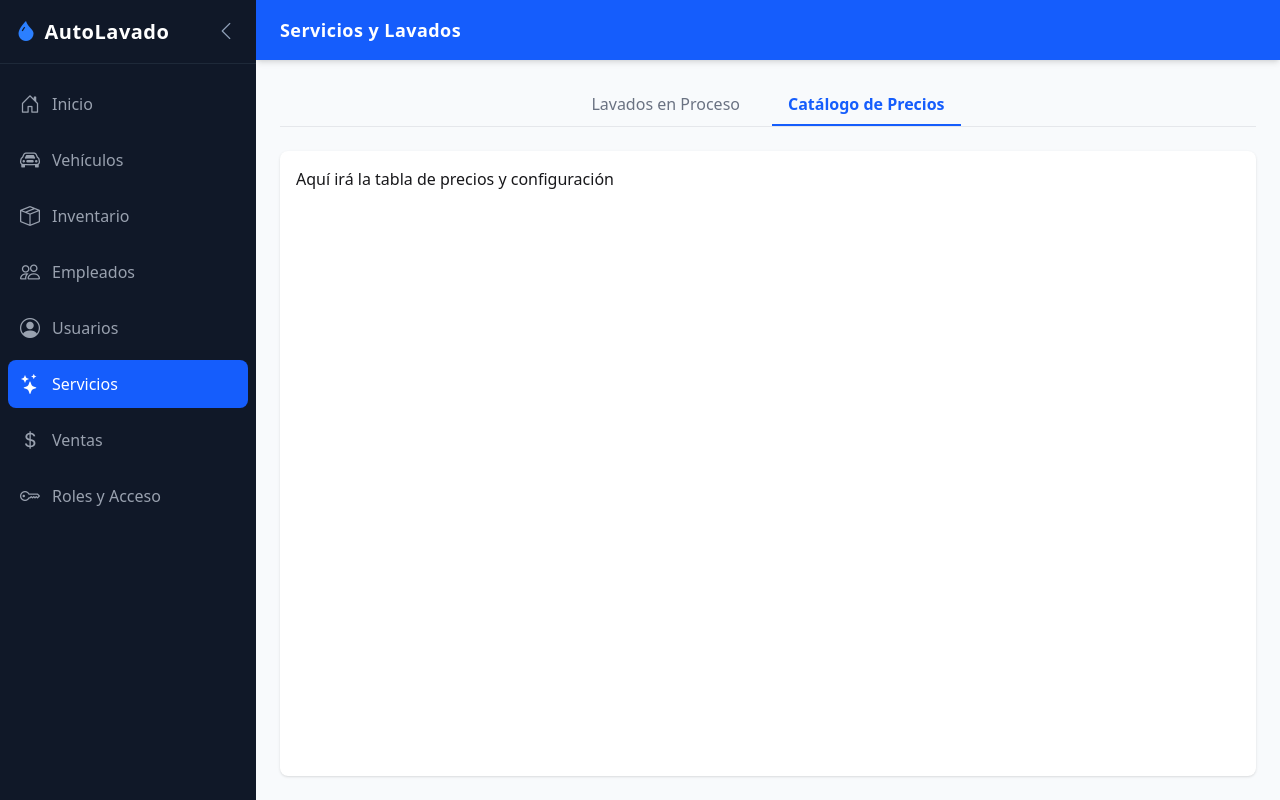
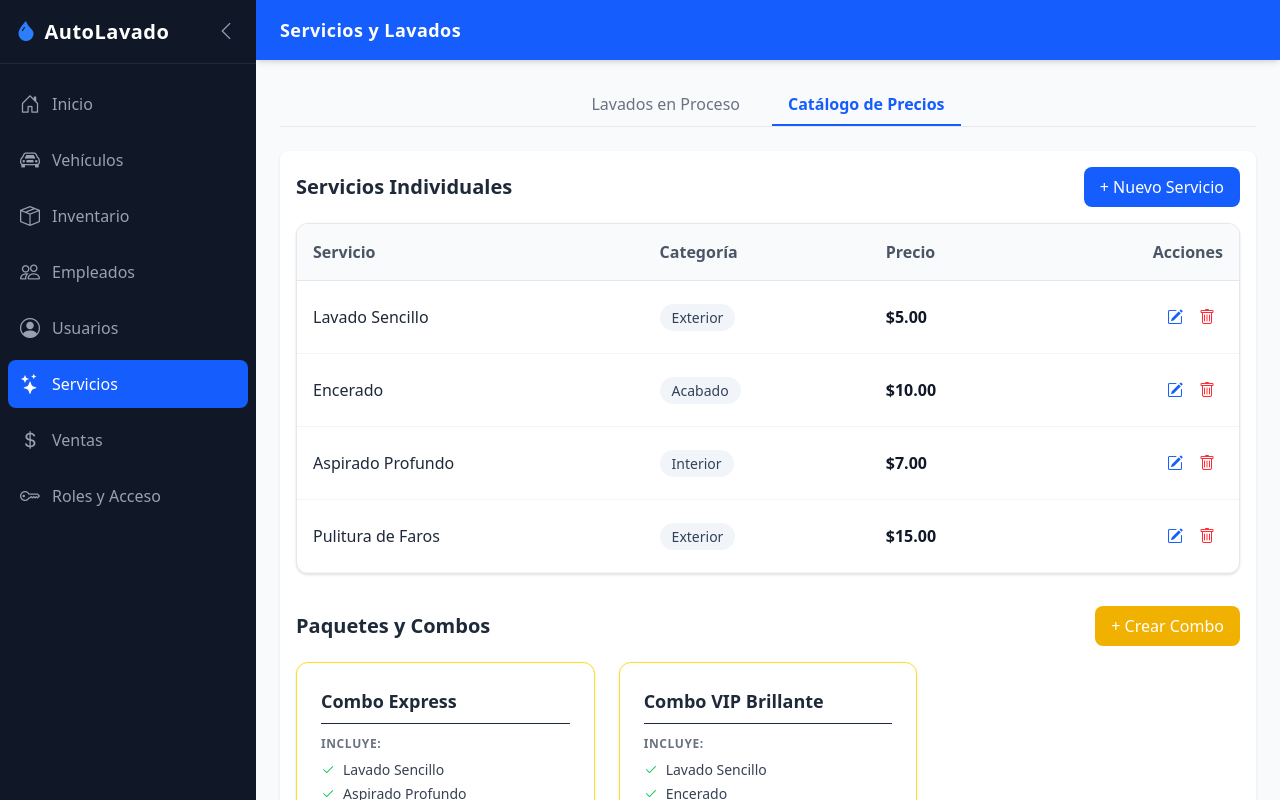
Before and after one commit to thewolf160/AquaGlossPro-Frontend, a React (Vite) app: page /services in a window 1280 px wide. Both pictures are taken after a click on the button "Catálogo de Precios". Built offline with nearby package versions, Linux system fonts and the light colour scheme.

Commit message:
ServicesCatalog Iniciado

```diff
--- /dev/null
+++ b/src/components/ServiceCatalog.tsx
@@ -0,0 +1,139 @@
+import { useState } from "react";
+
+// 1. DEFINICIÓN DE TIPOS SEPARADOS
+// Estructura para un servicio individual
+interface CatalogService {
+  id: string;
+  name: string;
+  category: string;
+  price: number;
+}
+
+// Estructura para un Combo (Agrupa servicios)
+interface ComboPackage {
+  id: string;
+  name: string;
+  includedServices: string[]; // Array con los nombres de los servicios
+  comboPrice: number;         // El precio con descuento
+  originalPrice: number;      // Lo que costaría por separado
+}
+
+// 2. DATOS SIMULADOS
+const initialServices: CatalogService[] = [
+  { id: "s1", name: "Lavado Sencillo", category: "Exterior", price: 5 },
+  { id: "s2", name: "Encerado", category: "Acabado", price: 10 },
+  { id: "s3", name: "Aspirado Profundo", category: "Interior", price: 7 },
+  { id: "s4", name: "Pulitura de Faros", category: "Exterior", price: 15 },
+];
+
+const initialCombos: ComboPackage[] = [
+  {
+    id: "c1",
+    name: "Combo Express",
+    includedServices: [initialServices[0].name, initialServices[2].name], // Lavado Sencillo + Aspirado Profundo
+    comboPrice: initialServices[0].price + initialServices[2].price - 2, // Precio con descuento
+    originalPrice: initialServices[0].price + initialServices[2].price // Precio sin descuento
+  },
+  {
+    id: "c2",
+    name: "Combo VIP Brillante",
+    includedServices: [initialServices[0].name, initialServices[1].name, initialServices[3].name], // Lavado Sencillo + Encerado + Pulitura de Faros
+    comboPrice: initialServices[0].price + initialServices[1].price + initialServices[3].price - 5, // Precio con descuento
+    originalPrice: initialServices[0].price + initialServices[1].price + initialServices[3].price // Precio sin descuento
+  },
+];
+
+export default function ServiceCatalog() {
+  const [services] = useState<CatalogService[]>(initialServices);
+  const [combos] = useState<ComboPackage[]>(initialCombos);
+
+  return (
+    <div className="space-y-8 animate-fade-in">
+
+      {/* SECCIÓN 1: SERVICIOS INDIVIDUALES */}
+      <section>
+        <div className="flex justify-between items-center mb-4">
+          <h2 className="text-xl font-bold text-gray-800">Servicios Individuales</h2>
+          <button className="bg-blue-600 text-white px-4 py-2 rounded-lg font-medium hover:bg-blue-700 transition-colors">
+            + Nuevo Servicio
+          </button>
+        </div>
+
+        <div className="bg-white rounded-xl shadow-sm border border-gray-200 overflow-hidden">
+          <table className="w-full text-left border-collapse">
+            <thead>
+              <tr className="bg-gray-50 border-b border-gray-200 text-gray-600">
+                <th className="p-4 font-semibold">Servicio</th>
+                <th className="p-4 font-semibold">Categoría</th>
+                <th className="p-4 font-semibold">Precio</th>
+                <th className="p-4 font-semibold text-right">Acciones</th>
+              </tr>
+            </thead>
+            <tbody>
+              {services.map((service) => (
+                <tr key={service.id} className="border-b border-gray-100 hover:bg-gray-200">
+                  <td className="p-4 font-medium text-gray-800">{service.name}</td>
+                  <td className="p-4">
+                    <span className="px-3 py-1 bg-slate-100 text-slate-700 rounded-full text-sm font-medium">
+                      {service.category}
+                    </span>
+                  </td>
+                  <td className="p-4 font-bold text-gray-900">${service.price.toFixed(2)}</td>
+                  <td className="p-4 text-right">
+                    <button className="text-blue-600 hover:text-blue-800 p-2"><i className="bi bi-pencil-square"></i></button>
+                    <button className="text-red-500 hover:text-red-700 p-2"><i className="bi bi-trash"></i></button>
+                  </td>
+                </tr>
+              ))}
+            </tbody>
+          </table>
+        </div>
+      </section>
+
+      {/* SECCIÓN 2: COMBOS */}
+      <section>
+        <div className="flex justify-between items-center mb-4">
+          <h2 className="text-xl font-bold text-gray-800">Paquetes y Combos</h2>
+          <button className="bg-yellow-500 text-white px-4 py-2 rounded-lg font-medium hover:bg-yellow-600 transition-colors">
+            + Crear Combo
+          </button>
+        </div>
+
+        <div className="grid grid-cols-1 md:grid-cols-2 lg:grid-cols-3 gap-6">
+          {combos.map((combo) => (
+            <div key={combo.id} className="bg-white rounded-xl shadow-sm border border-yellow-300 p-6 flex flex-col">
+
+              <h3 className="text-lg font-bold text-gray-800 border-b pb-2 mb-3">{combo.name}</h3>
+
+              {/* Lista de servicios incluidos */}
+              <div className="flex-1 mb-4">
+                <p className="text-xs text-gray-500 uppercase tracking-wider font-bold mb-2">Incluye:</p>
+                <ul className="space-y-1">
+                  {combo.includedServices.map((itemName, index) => (
+                    <li key={index} className="text-sm text-gray-700 flex items-center gap-2">
+                      <i className="bi bi-check2 text-green-500 font-bold"></i> {itemName}
+                    </li>
+                  ))}
+                </ul>
+              </div>
+
+              {/* Precios: Original vs Combo */}
+              <div className="flex justify-between items-end bg-gray-50 p-3 rounded-lg border border-gray-100">
+                <div>
+                  <div className="text-xs text-gray-400 line-through">Normal: ${combo.originalPrice.toFixed(2)}</div>
+                  <div className="text-2xl font-black text-gray-900">${combo.comboPrice.toFixed(2)}</div>
+                </div>
+
+                <div className="flex gap-2">
+                  <button className="text-gray-400 hover:text-blue-600"><i className="bi bi-pencil-square"></i></button>
+                  <button className="text-gray-400 hover:text-red-600"><i className="bi bi-trash"></i></button>
+                </div>
+              </div>
+            </div>
+          ))}
+        </div>
+      </section>
+
+    </div>
+  );
+}
--- a/src/pages/Services.tsx
+++ b/src/pages/Services.tsx
@@ -1,4 +1,5 @@
 import { useState } from "react";
+import ServiceCatalog from "../components/ServiceCatalog";
 
 
 export default function Services() {
@@ -34,9 +35,9 @@ export default function Services() {
 
       <div className="flex-1 bg-white rounded-lg shadow p-4">
         {activeTab === "kanban" ? (
-          <div>Aquí irá el componente del Tablero Kanban</div>
+          <div>Aqui ira el tablero kanban</div>
         ) : (
-          <div>Aquí irá la tabla de precios y configuración</div>
+          <ServiceCatalog />
         )}
       </div>
 
```
